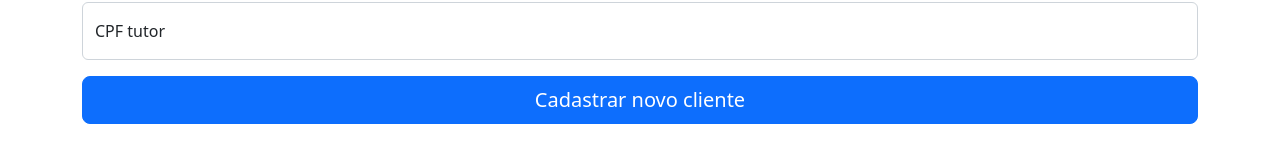
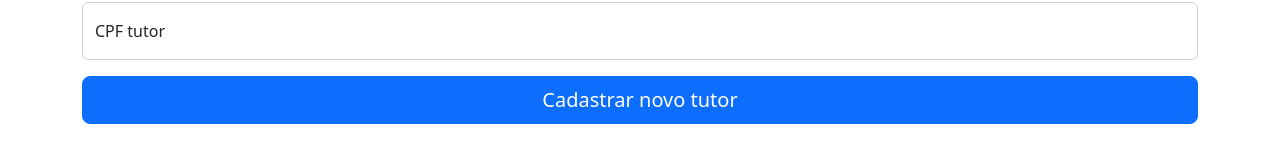
Before and after one commit to saulosjoseph/sampet-consultas, a Next.js app: page /novo-cliente in a window 1280 px wide. Shown: the part 142-304 px from the top of the page. Built offline with nearby package versions, Linux system fonts and the light colour scheme.

Commit message:
fix: client to tutor fix btn label

```diff
--- a/src/pages/novo-cliente.tsx
+++ b/src/pages/novo-cliente.tsx
@@ -32,7 +32,7 @@ export default function NewClient() {
             <Col>
               <div className="d-grid gap-2">
                 <Button variant="primary" size="lg">
-                  Cadastrar novo cliente
+                  Cadastrar novo tutor
                 </Button>
               </div>
             </Col>
```
